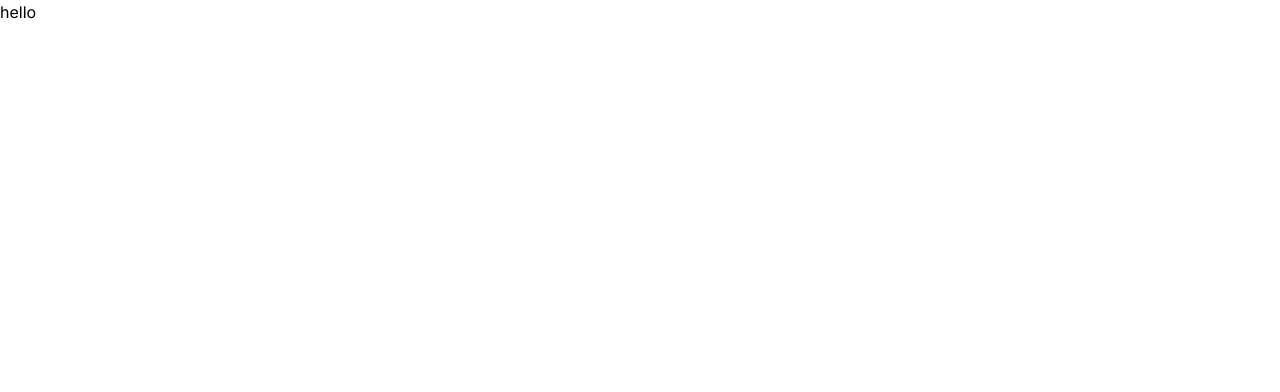
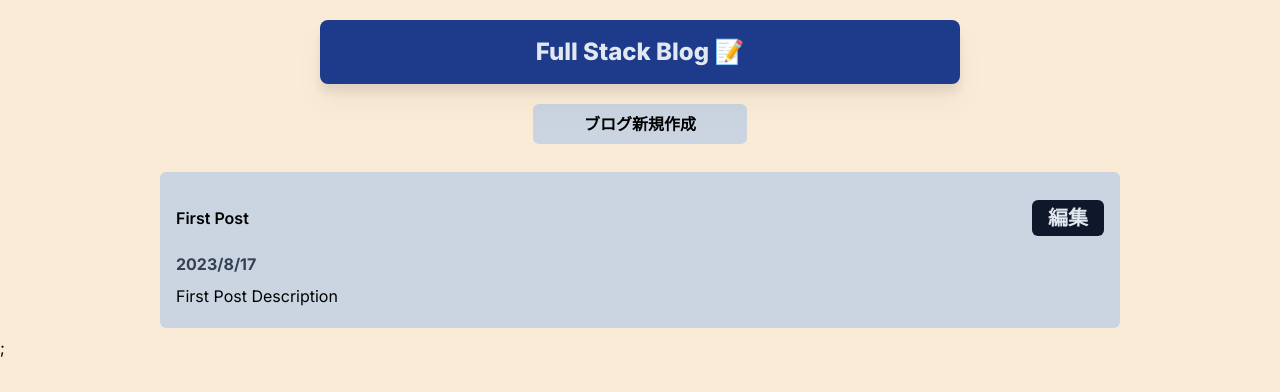
Before and after one commit to hiro0211/fullstack-blog, a Next.js app: page / in a window 1280 px wide. Shown: the top 392 px of the page. Built offline with nearby package versions, Linux system fonts and the light colour scheme.

Commit message:
微修正

```diff
--- a/src/app/globals.css
+++ b/src/app/globals.css
@@ -1,3 +1,7 @@
 @tailwind base;
 @tailwind components;
 @tailwind utilities;
+
+body {
+  background-color: antiquewhite;
+}
--- a/src/app/page.tsx
+++ b/src/app/page.tsx
@@ -1,9 +1,60 @@
-import Image from 'next/image'
+import Image from "next/image";
+import Link from "next/link";
+
+async function fetchAllBlogs() {
+  const res = await fetch(`http://localhost:3000/api/blog`, {
+    cache: "no-store",
+  });
+  const data = await res.json();
+  return data;
+}
 
 export default function Home() {
   return (
     <div>
-      <h1>hello</h1>
+      <main className="w-full h-full">
+        <div className="md:w-2/4 sm:w-3/4 m-auto p-4 my-5 rounded-lg bg-blue-900 drop-shadow-xl">
+          <h1 className="text-slate-200 text-center text-2xl font-extrabold">
+            Full Stack Blog 📝
+          </h1>
+        </div>
+        {/* Link */}
+        <div className="flex my-5">
+          <Link
+            href={"/blog/add"}
+            className=" md:w-1/6 sm:w-2/4 text-center rounded-md p-2 m-auto bg-slate-300 font-semibold"
+          >
+            ブログ新規作成
+          </Link>
+        </div>
+
+        <div className="w-full flex flex-col justify-center items-center">
+          <div className="w-3/4 p-4 rounded-md mx-3 my-2 bg-slate-300 flex flex-col justify-center">
+            <div className="flex items-center my-3">
+              <div className="mr-auto">
+                <h2 className="mr-auto font-semibold">First Post</h2>
+              </div>
+              <Link
+                href={`/blog/edit/1`}
+                className="px-4 py-1 text-center text-xl bg-slate-900 rounded-md font-semibold text-slate-200"
+              >
+                編集
+              </Link>
+            </div>
+
+            <div className="mr-auto my-1">
+              <blockquote className="font-bold text-slate-700">
+                2023/8/17
+              </blockquote>
+            </div>
+
+            <div className="mr-auto my-1">
+              <h2>First Post Description</h2>
+            </div>
+          </div>
+        </div>
+      </main>
+      ;
     </div>
-  )
+  );
 }
```
